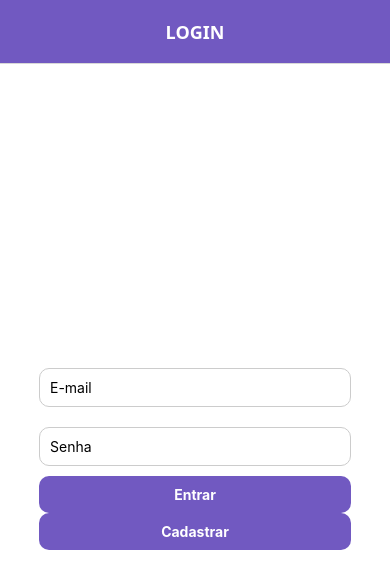
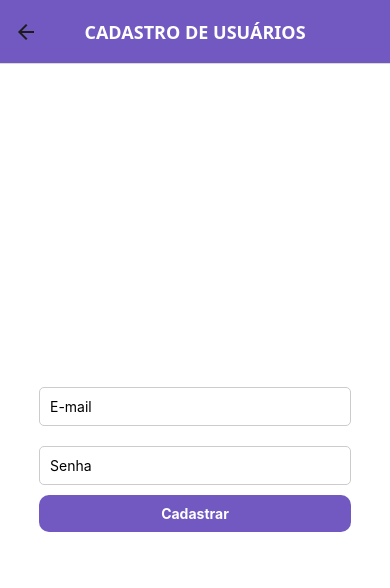
Before and after one commit to ThiagoResende88/Projeto4DSM_MobileAPI, a React Native app: screen /CadastrarUsuario in a window 390 px wide. Shown: the top 588 px of the page. Built offline with nearby package versions, Linux system fonts and the light colour scheme.

Commit message:
Aula.25.03.2025

```diff
--- a/src/pages/cadastro.js
+++ b/src/pages/cadastro.js
@@ -1,50 +1,82 @@
-import React, { useState } from "react";
+import React, { Component } from "react";
+import AsyncStorage from "@react-native-async-storage/async-storage";
 import {
-  StyleSheet,
-  Text,
   View,
   TextInput,
   TouchableOpacity,
+  Text,
+  StyleSheet,
 } from "react-native";
-import { useNavigation } from "@react-navigation/native";
-import AsyncStorage from "@react-native-async-storage/async-storage";
 
-const CadastrarUsuario = () => {
-  const [email, setEmail] = useState("");
-  const [password, setPassword] = useState("");
+export default class CadastrarUsuario extends Component {
+  state = {
+    email: "",
+    password: "",
+  };
 
-  const navigation = useNavigation();
+  handleCadastro = async () => {
+    const { email, password } = this.state;
+    if (!email || !password) {
+      alert("Preencha todos os campos!");
+      return;
+    }
+    const user = {
+      email,
+      password,
+    };
+    await AsyncStorage.setItem("user", JSON.stringify(user));
+    alert("Usuário cadastrado com sucesso!");
+    this.props.navigation.navigate("Login");
+  };
 
+  render() {
     return (
       <View style={styles.container}>
         <TextInput
           style={styles.input}
           placeholder="E-mail"
-        value={email}
-        onChangeText={setEmail}
+          value={this.state.email}
+          onChangeText={(email) => this.setState({ email })}
         />
         <TextInput
           style={styles.input}
           placeholder="Senha"
           secureTextEntry={true}
-        value={password}
-        onChangeText={setPassword}
+          value={this.state.password}
+          onChangeText={(password) => this.setState({ password })}
         />
-    <TouchableOpacity style={styles.button} onPress={handleCadastro}>
+        <TouchableOpacity style={styles.button} onPress={this.handleCadastro}>
           <Text style={styles.buttonText}>Cadastrar</Text>
         </TouchableOpacity>
       </View>
-  )
-};
+    );
+  }
+}
 
 const styles = StyleSheet.create({
   container: {
     flex: 1,
     alignItems: "center",
     justifyContent: "center",
-    backgroundColor: "#292F33",
+    backgroundColor: "#fff",
   },
-  input: {},
-  button: {},
-  buttonText: {},
+  input: {
+    borderWidth: 1,
+    borderColor: "#ccc",
+    borderRadius: 5,
+    padding: 10,
+    marginVertical: 10,
+    width: "80%",
+  },
+  button: {
+    backgroundColor: "#7159c1",
+    borderRadius: 10,
+    padding: 10,
+    width: "80%",
+    alignItems: "center",
+  },
+  buttonText: {
+    color: "#fff",
+    fontWeight: "bold",
+  },
 });
--- a/src/pages/login.js
+++ b/src/pages/login.js
@@ -1,4 +1,6 @@
 import React, { useState } from "react";
+import AsyncStorage from "@react-native-async-storage/async-storage";
+import { useNavigation } from "@react-navigation/native";
 import {
   StyleSheet,
   Text,
@@ -7,25 +9,29 @@ import {
   TouchableOpacity,
   Alert,
 } from "react-native";
-import { useNavigation } from "@react-navigation/native";
 
 const Login = () => {
   const [email, setEmail] = useState("");
   const [password, setPassword] = useState("");
+
   const navigation = useNavigation();
 
-  const handleLogin = () => {
-    //aqui vai ficar nossa lógica de login
-    // console.log(`E-mail: ${email}, Senha: ${password}`)
-    if (email === "" && password === "") {
-      navigation.navigate("Main");
-    } else {
-      Alert.alert("E-mail ou senha inválidos!");
+  const handleLogin = async () => {
+    const user = await AsyncStorage.getItem("user")
+    if(!user){
+      alert("Nenhum usuário cadastrado!")
+      return
+    }
+    const userJson = JSON.parse(user)
+    if(userJson.email === email && userJson.password === password){
+      navigation.navigate("Main")
+    }else{
+      alert("E-mail ou senha inválidos!")
     }
   };
 
   const handleCadastro = () => {
-    navigation.navigate("Cadastro")
+    navigation.navigate("CadastrarUsuario")
   }
 
   return (
@@ -75,6 +81,7 @@ const styles = StyleSheet.create({
     padding: 10,
     width: "80%",
     alignItems: "center",
+    marginVertical: 5,
   },
   buttonText: {
     color: "#fff",
--- a/src/routes.js
+++ b/src/routes.js
@@ -3,6 +3,9 @@ import { createStackNavigator } from "@react-navigation/stack";
 import Main from "./pages/main";
 import Login from "./pages/login";
 import User from "./pages/users";
+import CadastrarUsuario from "./pages/cadastro";
+import { Ionicons } from "@expo/vector-icons";
+import AsyncStorage from "@react-native-async-storage/async-storage";
 
 const Stack = createStackNavigator();
 
@@ -14,6 +17,22 @@ export default function Routes() {
         component={Login}
         options={{
           title: "LOGIN",
+          headerLeft: null,
+          headerTitleAlign: "center",
+          headerStyle: {
+            backgroundColor: "#7159c1",
+          },
+          headerTitleStyle: {
+            color: "#fff",
+            fontWeight: "bold",
+          },
+        }}
+      />
+      <Stack.Screen
+        name="CadastrarUsuario"
+        component={CadastrarUsuario}
+        options={{
+          title: "CADASTRO DE USUÁRIOS",
           headerTitleAlign: "center",
           headerStyle: {
             backgroundColor: "#7159c1",
@@ -27,9 +46,41 @@ export default function Routes() {
       <Stack.Screen
         name="Main"
         component={Main}
-        options={{
+        options={({ navigation }) => ({
           headerLeft: null,
           title: "GitHub VIEWER",
+          headerTitleAlign: "center",
+          headerStyle: {
+            backgroundColor: "#3498db",
+          },
+          headerTintColor: "#fff",
+          headerTitleStyle: {
+            fontWeight: "bold",
+          },
+          headerRight: () => (
+            <Ionicons
+              name="log-out-outline"
+              size={24}
+              color="#fff"
+              style={{ marginRight: 15 }}
+              onPress={async () => {
+                try {
+                  await AsyncStorage.removeItem("userToken");
+                  navigation.replace("Login");
+                } catch (error) {
+                  console.error("Erro ao realizar o logout:", error);
+                }
+              }}
+            />
+          ),
+        })}
+      />
+
+      <Stack.Screen
+        name="User"
+        component={User}
+        options={{
+          title: "PERFIL DO USUÁRIO",
           headerTitleAlign: "center",
           headerStyle: {
             backgroundColor: "#7159c1",
@@ -40,17 +91,6 @@ export default function Routes() {
           },
         }}
       />
-      <Stack.Screen name="User" component={User} options={{
-          title: "Perfil do Usuário",
-          headerTitleAlign: "center",
-          headerStyle: {
-            backgroundColor: "#7159c1",
-          },
-          headerTitleStyle: {
-            color: "#fff",
-            fontWeight: "bold",
-          },
-        }}/>
     </Stack.Navigator>
   );
 }
```
Lines whose indentation alone changed are shown as unchanged.
